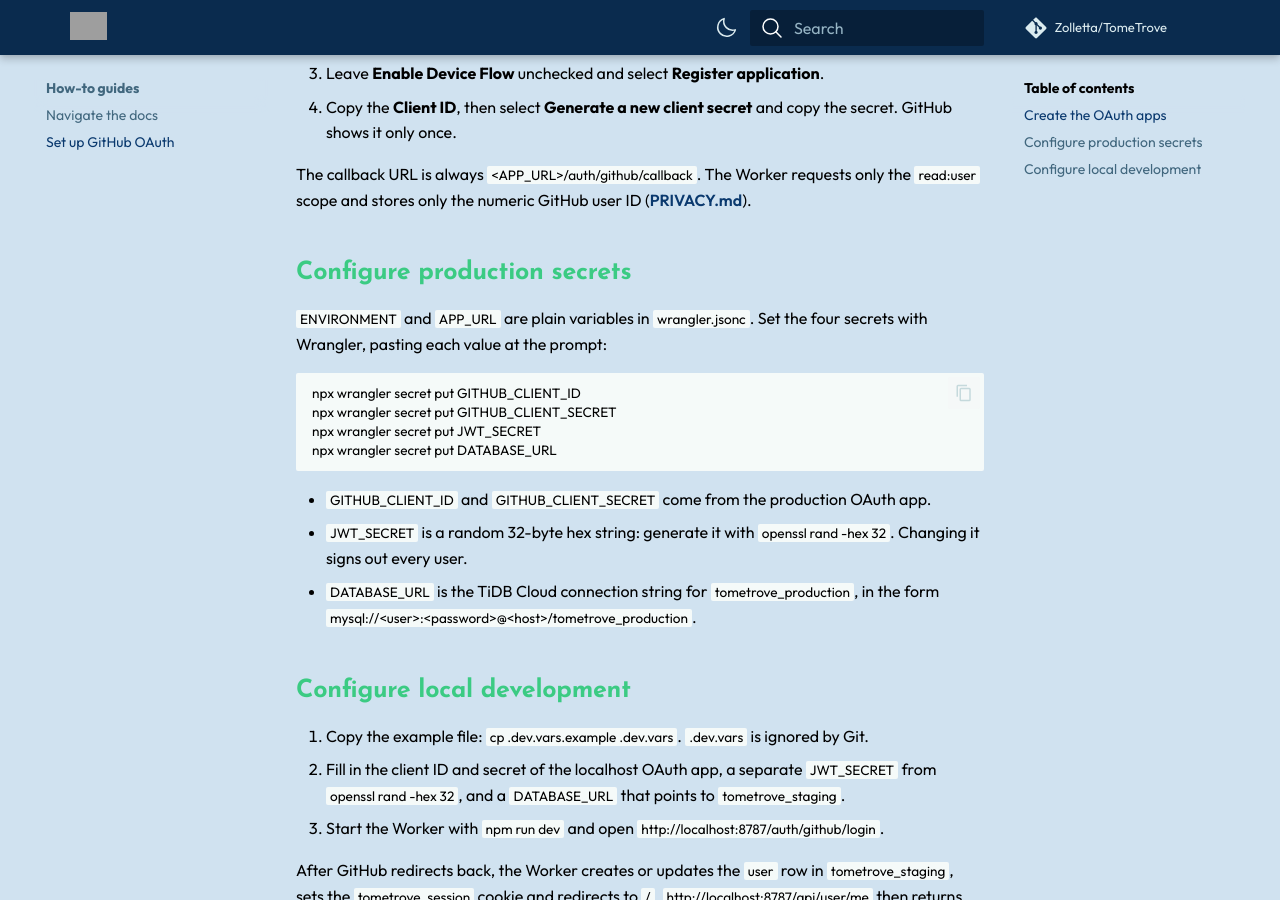
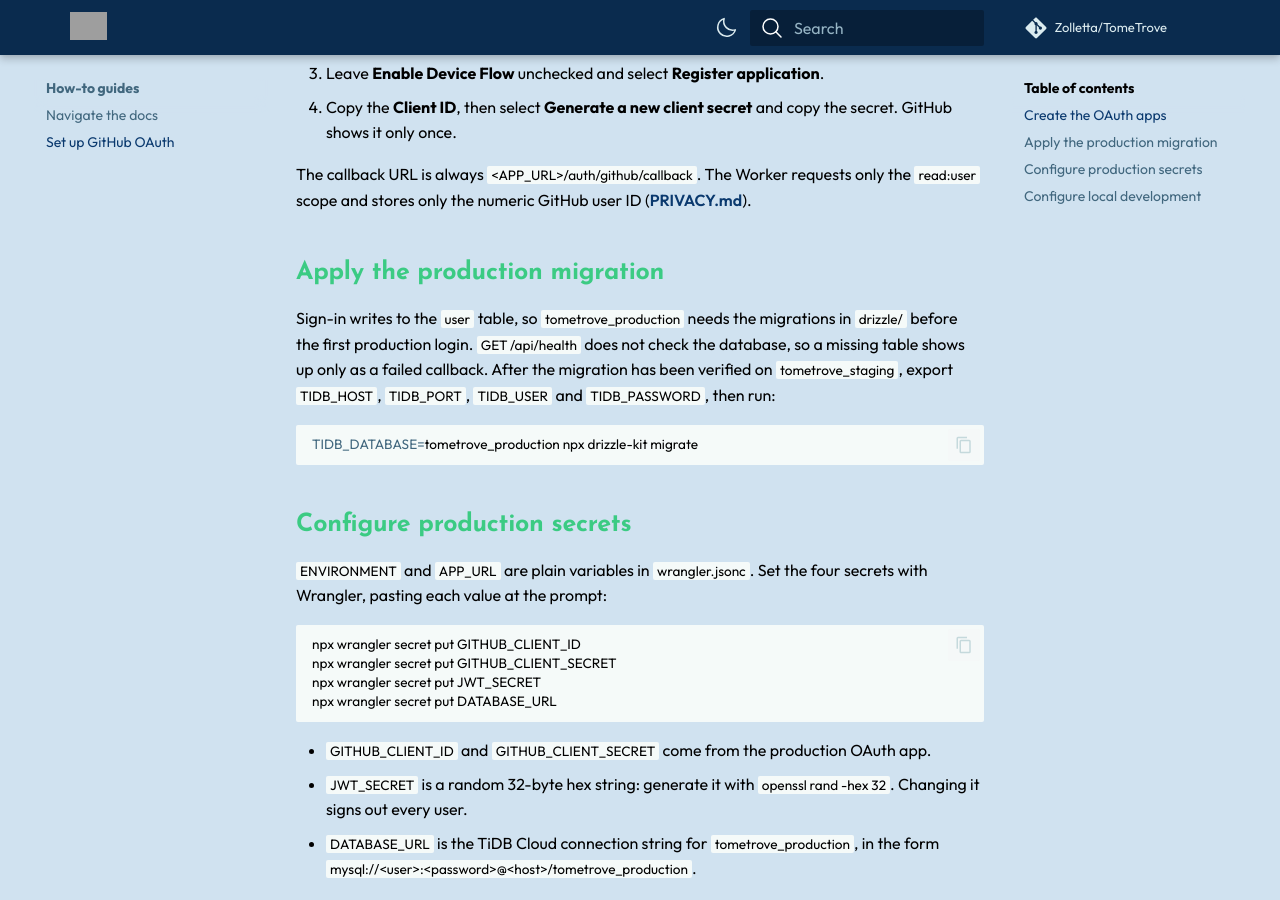
Before and after one commit to Zolletta/TomeTrove, an MkDocs documentation site: the page built from docs/how-to/set-up-github-oauth.md, in a window 1280 px wide and 900 px high, scrolled down 750 px. Built offline with MkDocs 1.6.1 and Material for MkDocs 9.7.7, drawn with Linux system fonts in a browser that asks for light colours; comment, search, counter and statistics services are not loaded; grey boxes are pictures that could not be loaded.

Commit message:
docs(how-to): apply the production migration before the first sign-in

````diff
--- a/docs/how-to/set-up-github-oauth.md
+++ b/docs/how-to/set-up-github-oauth.md
@@ -19,6 +19,14 @@ GitHub OAuth apps accept a single callback URL, so production and local developm
 4. Copy the **Client ID**, then select **Generate a new client secret** and copy the secret. GitHub shows it only once.
 
 The callback URL is always `<APP_URL>/auth/github/callback`. The Worker requests only the `read:user` scope and stores only the numeric GitHub user ID ([PRIVACY.md](https://github.com/Zolletta/TomeTrove/blob/main/PRIVACY.md)).
+
+## Apply the production migration
+
+Sign-in writes to the `user` table, so `tometrove_production` needs the migrations in `drizzle/` before the first production login. `GET /api/health` does not check the database, so a missing table shows up only as a failed callback. After the migration has been verified on `tometrove_staging`, export `TIDB_HOST`, `TIDB_PORT`, `TIDB_USER` and `TIDB_PASSWORD`, then run:
+
+```bash
+TIDB_DATABASE=tometrove_production npx drizzle-kit migrate
+```
 
 ## Configure production secrets
 
````
